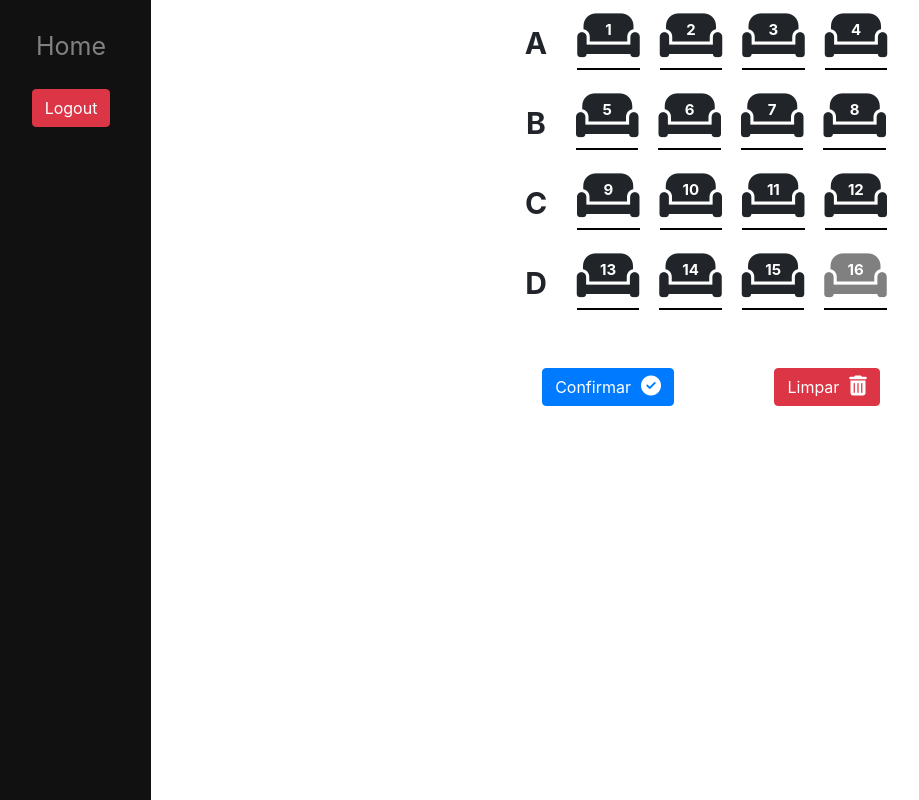
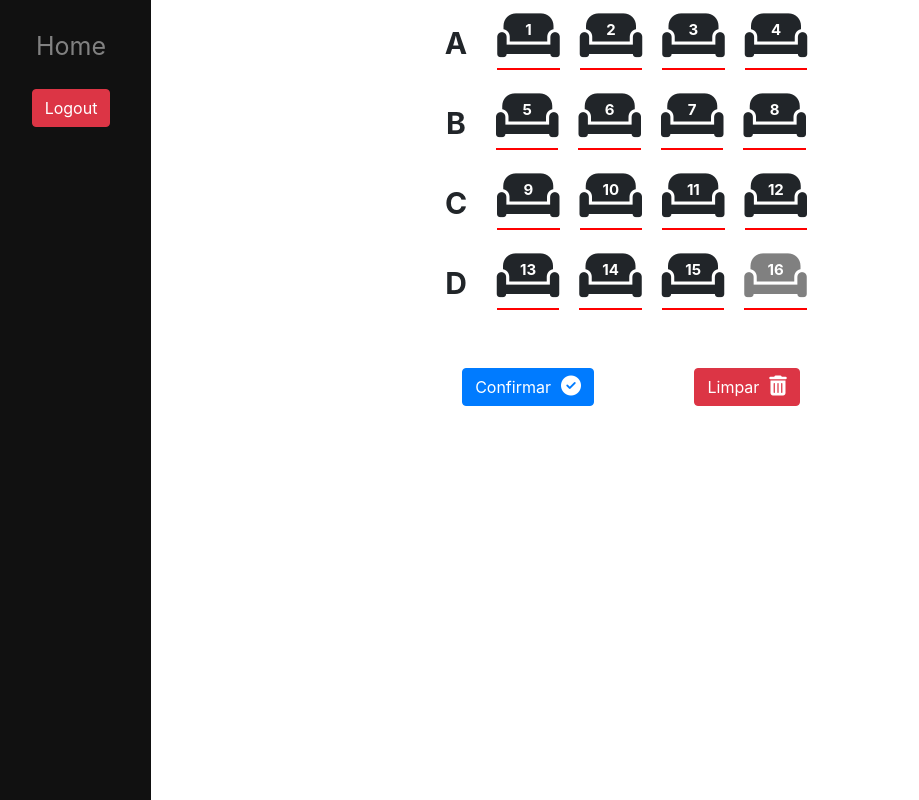
Before and after one commit to iurysm1/reserva_salas, a Django app: page /2 in a window 1280 px wide. Shown: the whole page, without its empty margins (9-928 px from the left). Run offline with Django 5.2, Linux system fonts and the light colour scheme; a user stored in the database is signed in; data comes from the database, SQL or seed files in the repository; both versions use the stored data as it was after the commit; some libraries are stand-ins or nearby versions.

Commit message:
Trabalho concluido

```diff
--- a/reservas/main/static/main/styles.css
+++ b/reservas/main/static/main/styles.css
@@ -8,7 +8,7 @@
 .cadeira{
     display: inline-block;
     margin: 10px;
-    border-bottom: 2px solid black;
+    border-bottom: 2px solid red;
 }
 
 .andar{
--- a/reservas/main/templates/main/base.html
+++ b/reservas/main/templates/main/base.html
@@ -3,7 +3,7 @@
 <head>
     <meta charset="UTF-8">
     <meta name="viewport" content="width=device-width, initial-scale=1.0">
-    <title>{% block title %}Todo List {% endblock %}</title>
+    <title>{% block title %}Reserva de salas{% endblock %}</title>
 
     <link rel="stylesheet" href="https://cdn.jsdelivr.net/npm/bootstrap@4.6.2/dist/css/bootstrap.min.css" integrity="sha384-xOolHFLEh07PJGoPkLv1IbcEPTNtaed2xpHsD9ESMhqIYd0nLMwNLD69Npy4HI+N" crossorigin="anonymous">
 	<script src="https://code.jquery.com/jquery-3.6.0.min.js"></script>
@@ -52,6 +52,7 @@
     </style>
 </head>
 <body>
+
     <div class="sidenav">
 		<a href="/">Home</a>
 		{% if user.is_authenticated %}
@@ -63,11 +64,15 @@
 			<a href="{% url 'login' %}"><button class="btn btn-primary">Login</button></a>
 		{% endif %}
 	</div>
+	<div class="circle" id="circle1"></div>
+    <div class="circle" id="circle2"></div>
 
-    <div class="main">
-				{% block content %}
-				{% endblock %}
+
+	<div class="container">
+		{% block content %}
+		{% endblock %}
 	</div>
+
 
 
 	{% block scripts %}
--- a/reservas/main/templates/main/home.html
+++ b/reservas/main/templates/main/home.html
@@ -3,7 +3,7 @@
 
 
 {% block title %}
-    Todo List - Home
+    Salas
 {% endblock %}
 
 
```
Also changed, not shown: reservas/register/templates/registration/logged_out.html (deleted, +0 -12 lines), reservas/db.sqlite3, reservas/main/static/main/civil.jpg (deleted).
